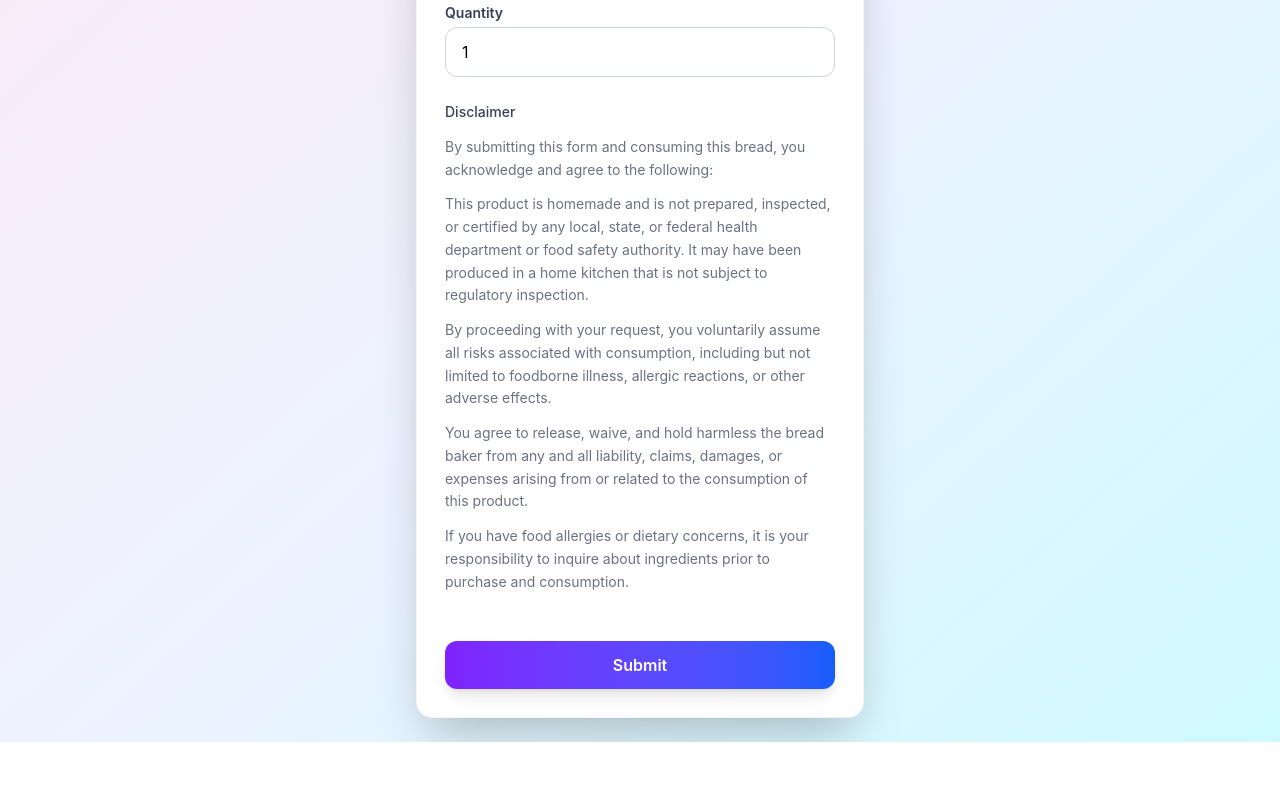
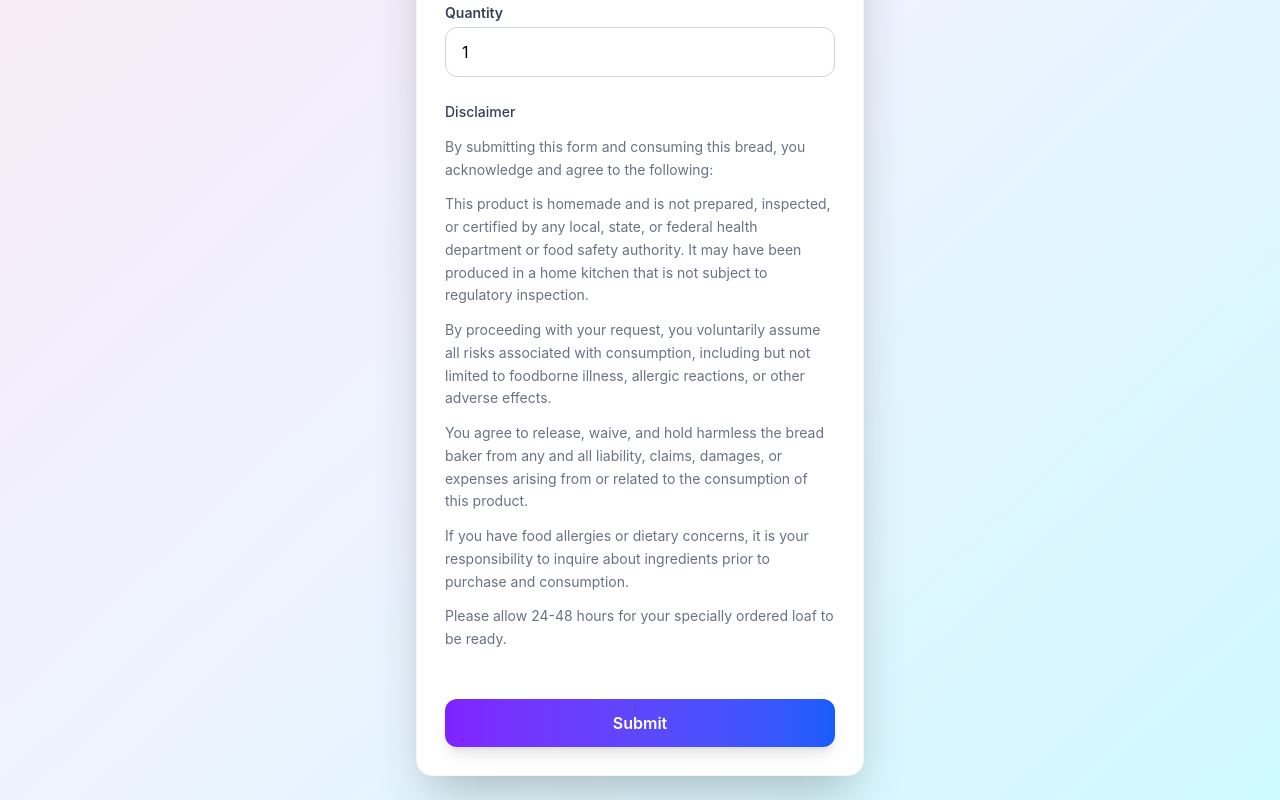
Before and after one commit to abhinavsharma3swf/SourDough, a React app in the folder frontend/: page /form in a window 1280 px wide. Shown: the part 481-1281 px from the top of the page. Before the commit the page ends 1223 px from the top, so only its background shows below. Built offline with nearby package versions, Linux system fonts and the light colour scheme; no server answers; the HTML template or start-up script is replaced by a standard one.

Commit message:
added the time

```diff
--- a/frontend/src/InputForm.tsx
+++ b/frontend/src/InputForm.tsx
@@ -159,6 +159,10 @@ export const InputForm = () => {
                         <span className="block">
                             If you have food allergies or dietary concerns, it is your responsibility to inquire about ingredients prior to purchase and consumption.
                         </span>
+
+                        <span className="block">
+                            Please allow 24-48 hours for your specially ordered loaf to be ready.
+                        </span>
                     </p>
 
                     <button
```
